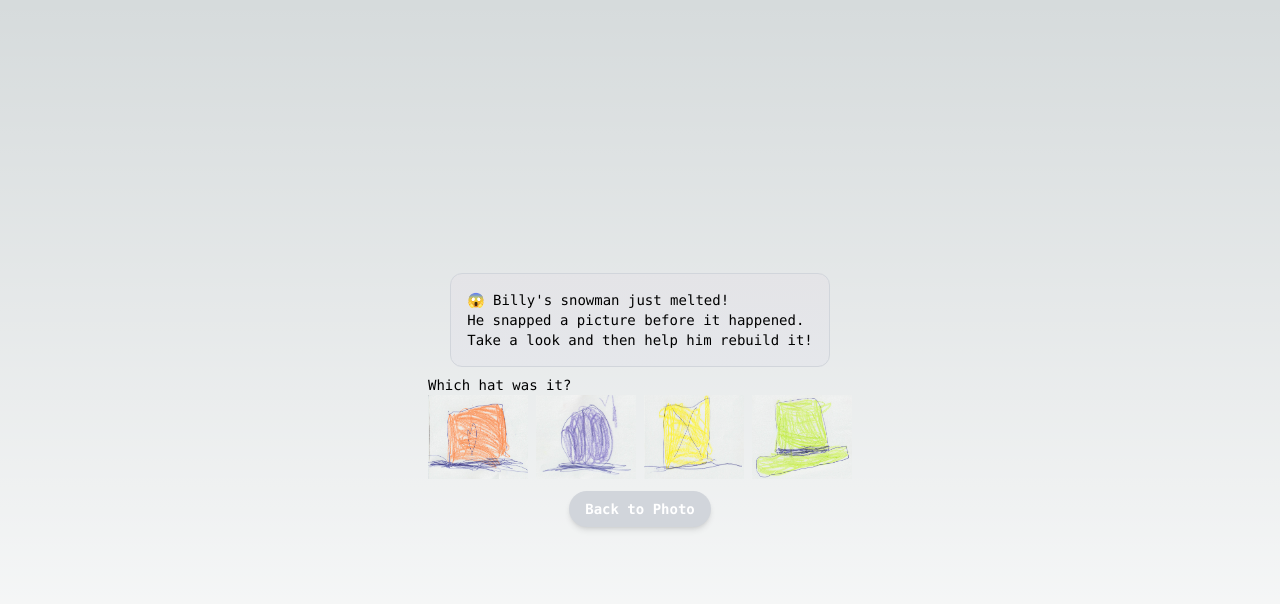
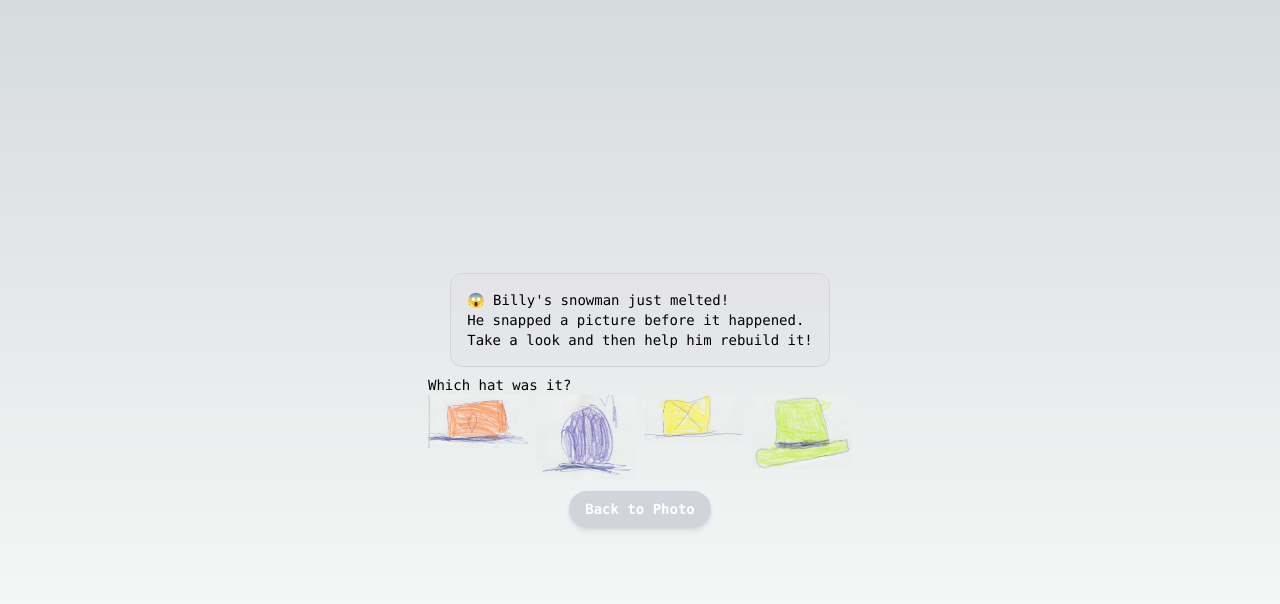
Before and after one commit to greg-finley/snowman_builder, a Next.js app: page / in a window 1280 px wide. Both pictures are taken after a click on the button "Let's Rebuild!". Shown: the top 604 px of the page. Built offline with nearby package versions, Linux system fonts and the light colour scheme.

Commit message:
pointer finger

```diff
--- a/src/app/page.tsx
+++ b/src/app/page.tsx
@@ -56,15 +56,20 @@ export default function Home() {
               <p>Which {guessMode} was it?</p>
               <div className="flex flex-wrap gap-2">
                 {_.shuffle(indexes).map((index) => (
+                  <div
+                    key={index + guessMode}
+                    className="cursor-pointer"
+                    onClick={() => handleGuess(guessMode, index)}
+                  >
                     <Image
                       key={index + guessMode}
                       src={toAssetFileName(guessMode, index)}
                       alt=""
                       width={100}
                       height={24}
-                    onClick={() => handleGuess(guessMode, index)}
                       priority
                     />
+                  </div>
                 ))}
               </div>
             </div>
```
Lines whose indentation alone changed are shown as unchanged.
